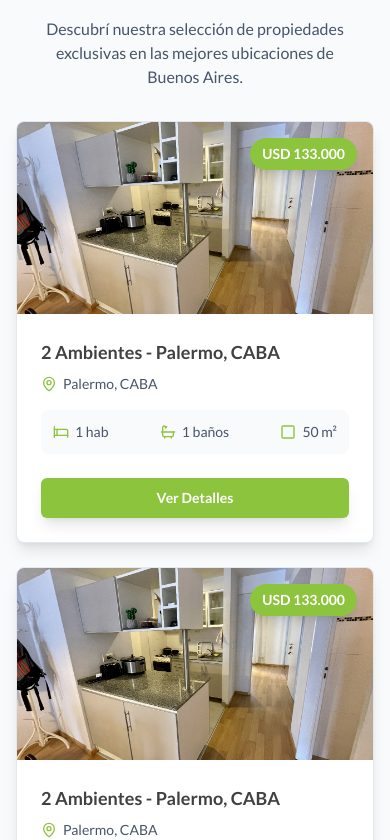
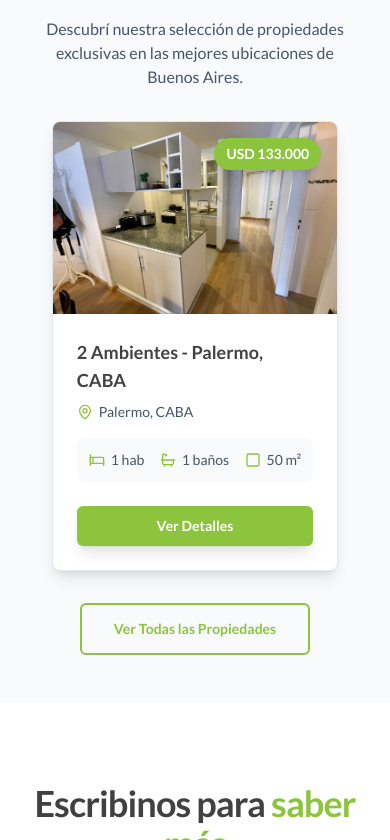
Before and after one commit to tomaslami/groppa-landing, a Next.js app: page / in a window 390 px wide. Shown: the part 5784-6624 px from the top of the page. Built offline with nearby package versions, Linux system fonts and the light colour scheme.

Commit message:
Refactor FeaturedProperties component layout for better responsiveness and update featured properties data to remove duplicates for improved data integrity.

```diff
--- a/src/components/featured-properties/featured-properties.tsx
+++ b/src/components/featured-properties/featured-properties.tsx
@@ -22,11 +22,11 @@ export default function FeaturedProperties() {
           </p>
         </div>
 
-        <div className="grid grid-cols-1 md:grid-cols-2 lg:grid-cols-3 gap-6 sm:gap-8 max-w-7xl mx-auto">
+        <div className="flex justify-center items-center gap-6 sm:gap-8 max-w-7xl mx-auto">
           {featuredProperties.map((property, index) => (
             <Card
               key={`${property.id}-${index}`}
-              className="overflow-hidden shadow-lg hover:shadow-xl transition-shadow duration-300 bg-white border border-slate-200 h-full group"
+              className="overflow-hidden shadow-lg hover:shadow-xl transition-shadow duration-300 bg-white border border-slate-200 h-full lg:w-[30%] w-[80%] group"
             >
               <div className="relative overflow-hidden">
                 <Image
--- a/src/data/properties.ts
+++ b/src/data/properties.ts
@@ -83,8 +83,6 @@ export const allProperties: PropertyData[] = Object.values(propertyData)
 export const featuredProperties: PropertyData[] = [
   propertyData["1"],
   // Nota: Solo tenemos una propiedad por ahora, repetiremos para demostración
-  propertyData["1"],
-  propertyData["1"],
 ].filter(Boolean) // Filtrar propiedades undefined
 
 // Función helper para obtener una propiedad por ID
```
